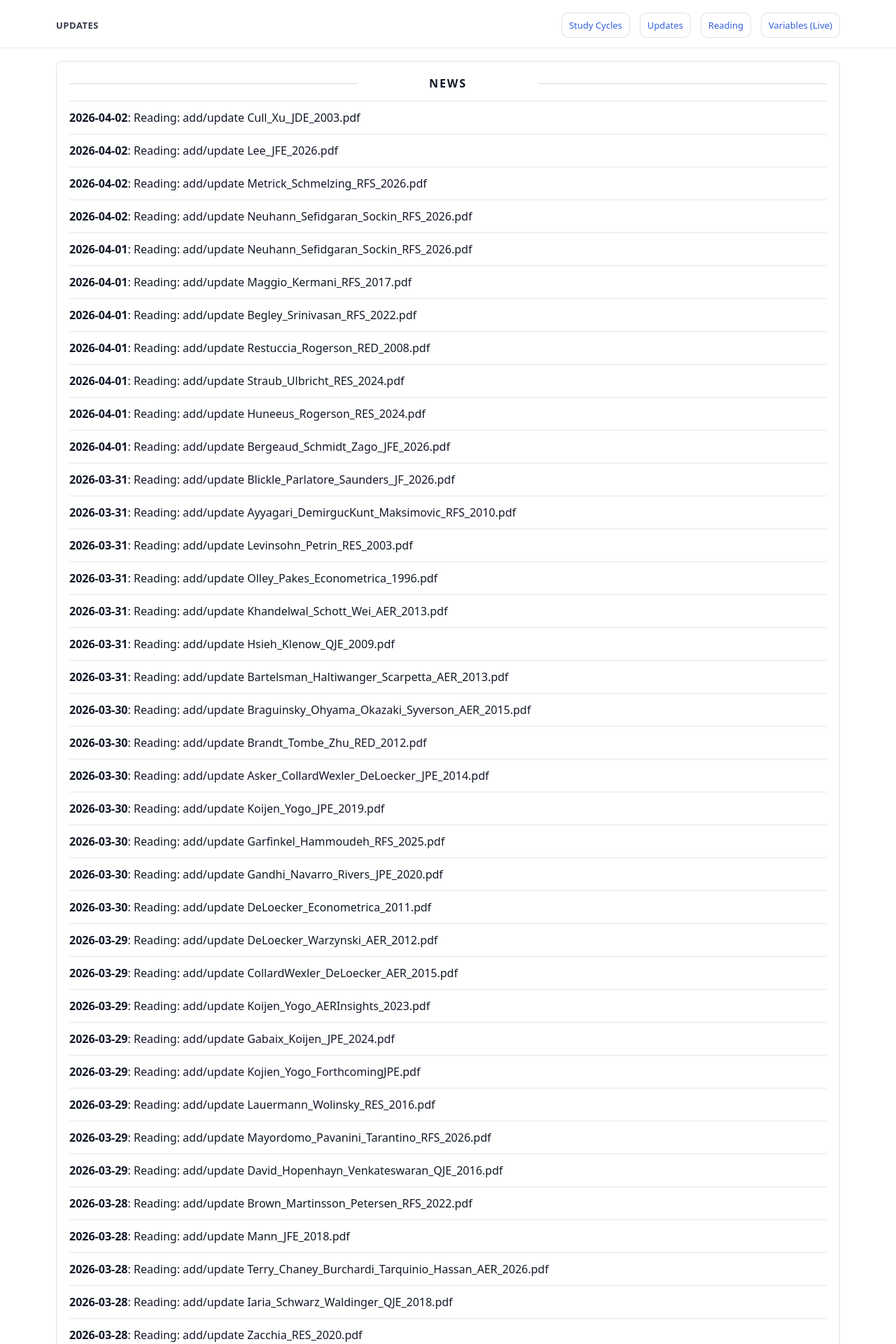
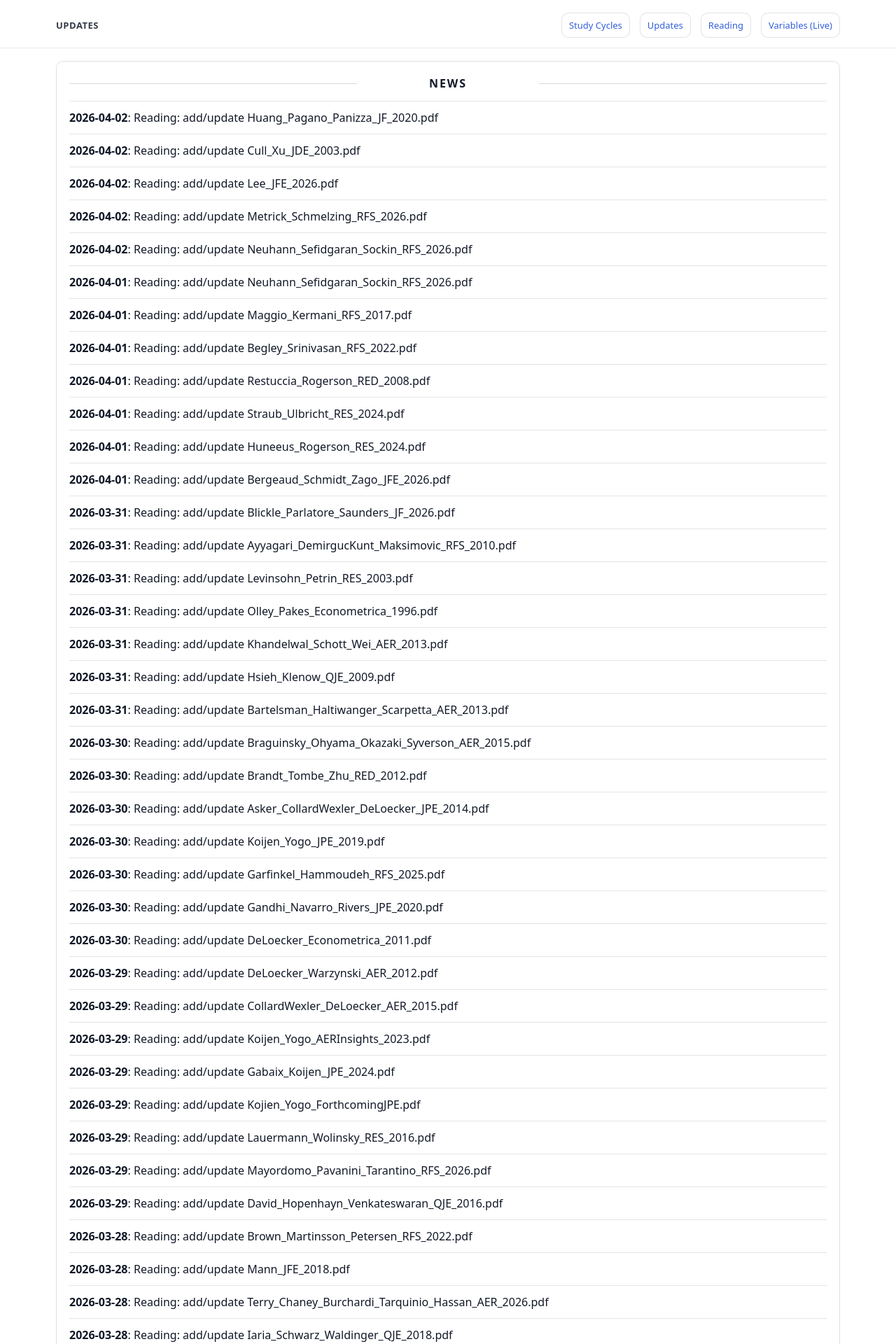
Before and after one commit to yaxinzn/study-archive, a Jekyll site: the page built from updates/index.md, in a window 1280 px wide. Shown: the top 1920 px of the page at 70% size. Built offline with Jekyll 4.4.1, drawn with Linux system fonts in a browser that asks for light colours; some of the changed text lies outside the part shown.

Commit message:
chore: update NEWS feed

```diff
--- a/_data/news.yml
+++ b/_data/news.yml
@@ -1,4 +1,7 @@
 # Auto-generated update history (sorted newest -> oldest). Do not edit manually.
+- ts: "1775127842"
+  date: "2026-04-02"
+  title: "Reading: add/update Huang_Pagano_Panizza_JF_2020.pdf"
 - ts: "1775127102"
   date: "2026-04-02"
   title: "Reading: add/update Cull_Xu_JDE_2003.pdf"
```
